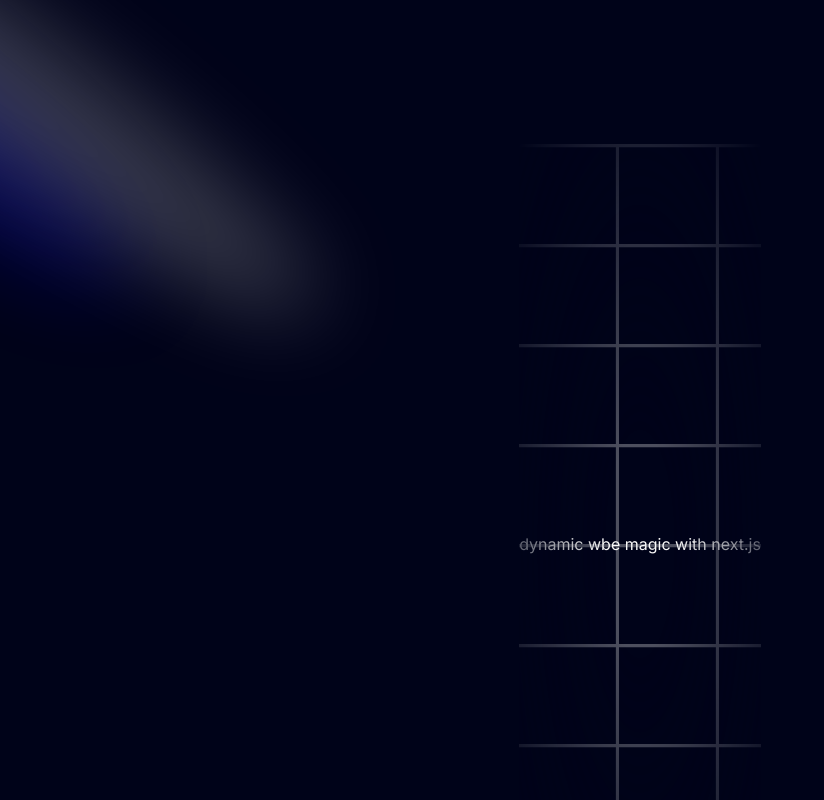
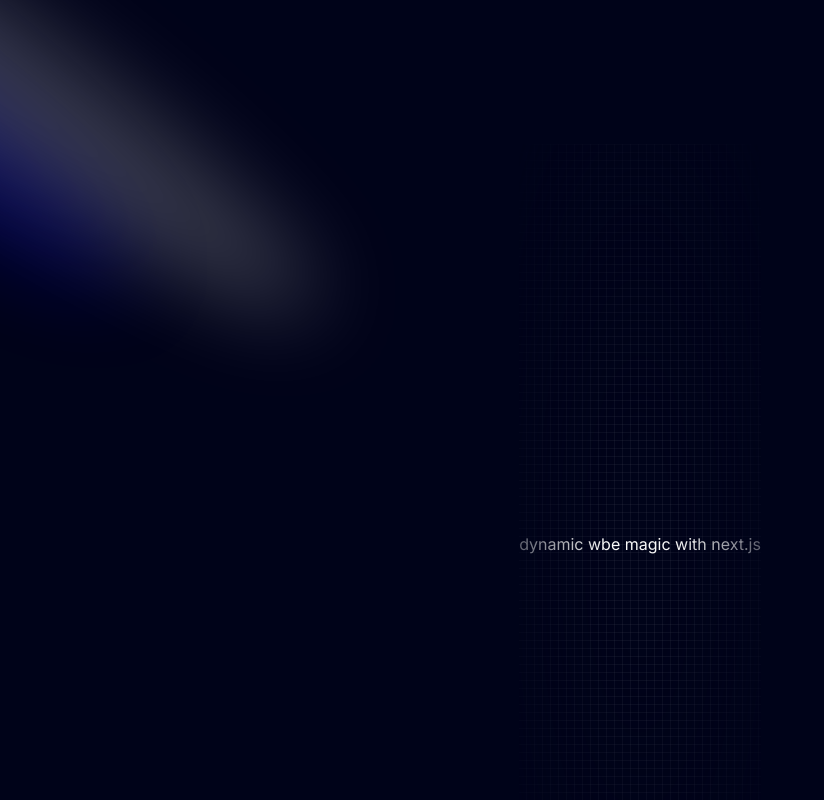
Before and after one commit to marywebby/portfolio, a Next.js app: page / in a window 1280 px wide. Shown: the top 800 px of the page, without its empty margins (0-824 px from the left). Built offline with nearby package versions, Linux system fonts and the light colour scheme.

Commit message:
added a smaller grid

```diff
--- a/components/Hero.tsx
+++ b/components/Hero.tsx
@@ -10,9 +10,9 @@
             <Spotlight className="-top-28 -left-80 h-[80-vh] v-[50-vw]" fill='blue'/>
         </div>
 
-        <div className="h-screen w-full dark:bg-black-100 bg-white  dark:bg-grid-white/[0.3] bg-grid-black/[0.2] relative flex items-center justify-center">
+        <div className="h-screen w-full dark:bg-black-100 bg-white  dark:bg-grid-small-white/[0.3] bg-grid-small-black/[0.2] relative flex items-center justify-center">
         {/* Radial gradient for the container to give a faded look */}
-        <div className="absolute pointer-events-none inset-0 flex items-center justify-center dark:bg-black-100 bg-white [mask-image:radial-gradient(ellipse_at_center,transparent_20%,black)]"></div>
+        <div className="absolute pointer-events-none inset-0 flex items-center justify-center dark:bg-black-100 bg-white [mask-image:radial-gradient(ellipse_at_center,transparent_20%,black)]" />
 
         <div className="flex justify-center">
           <div className="max-w-[89vw]">
```
